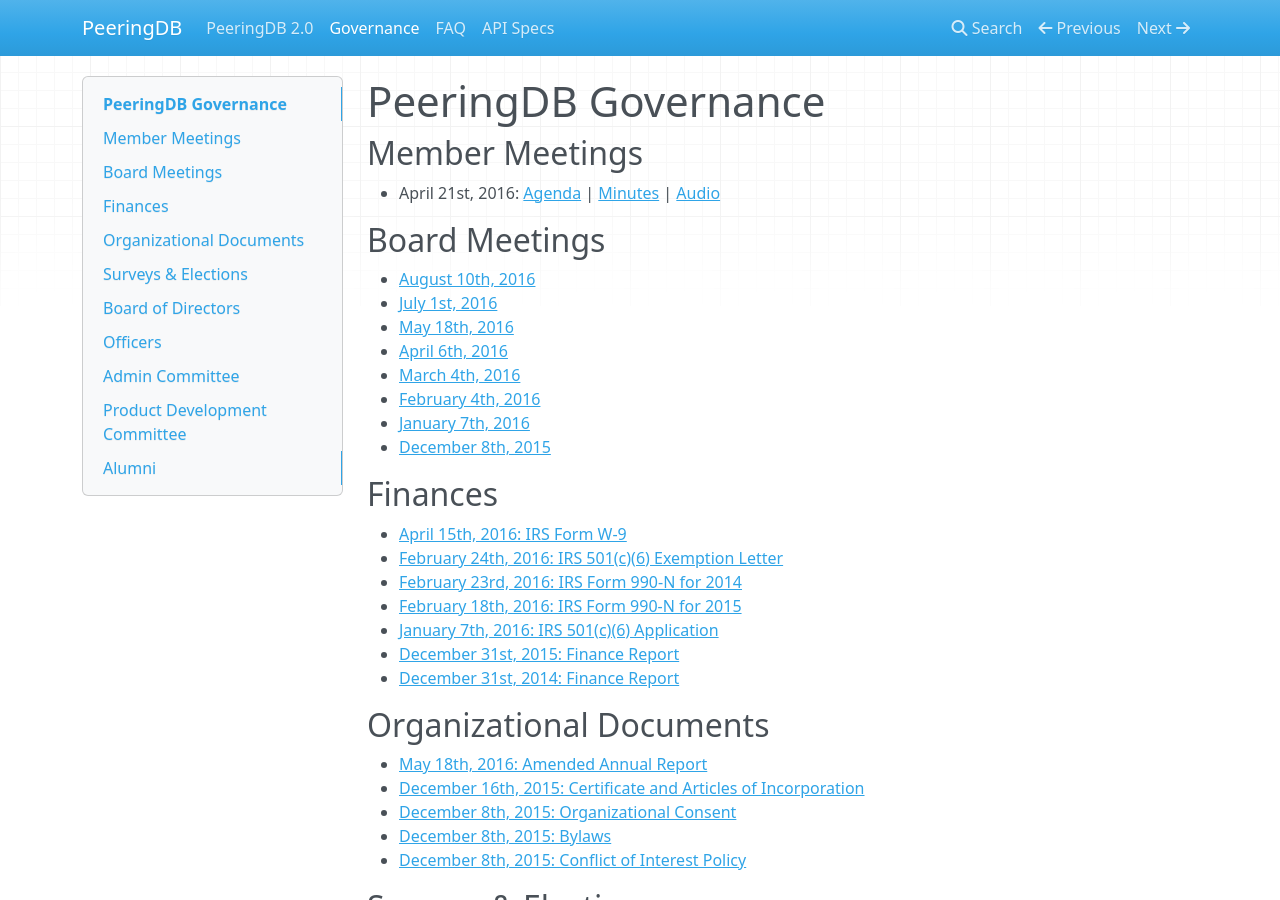
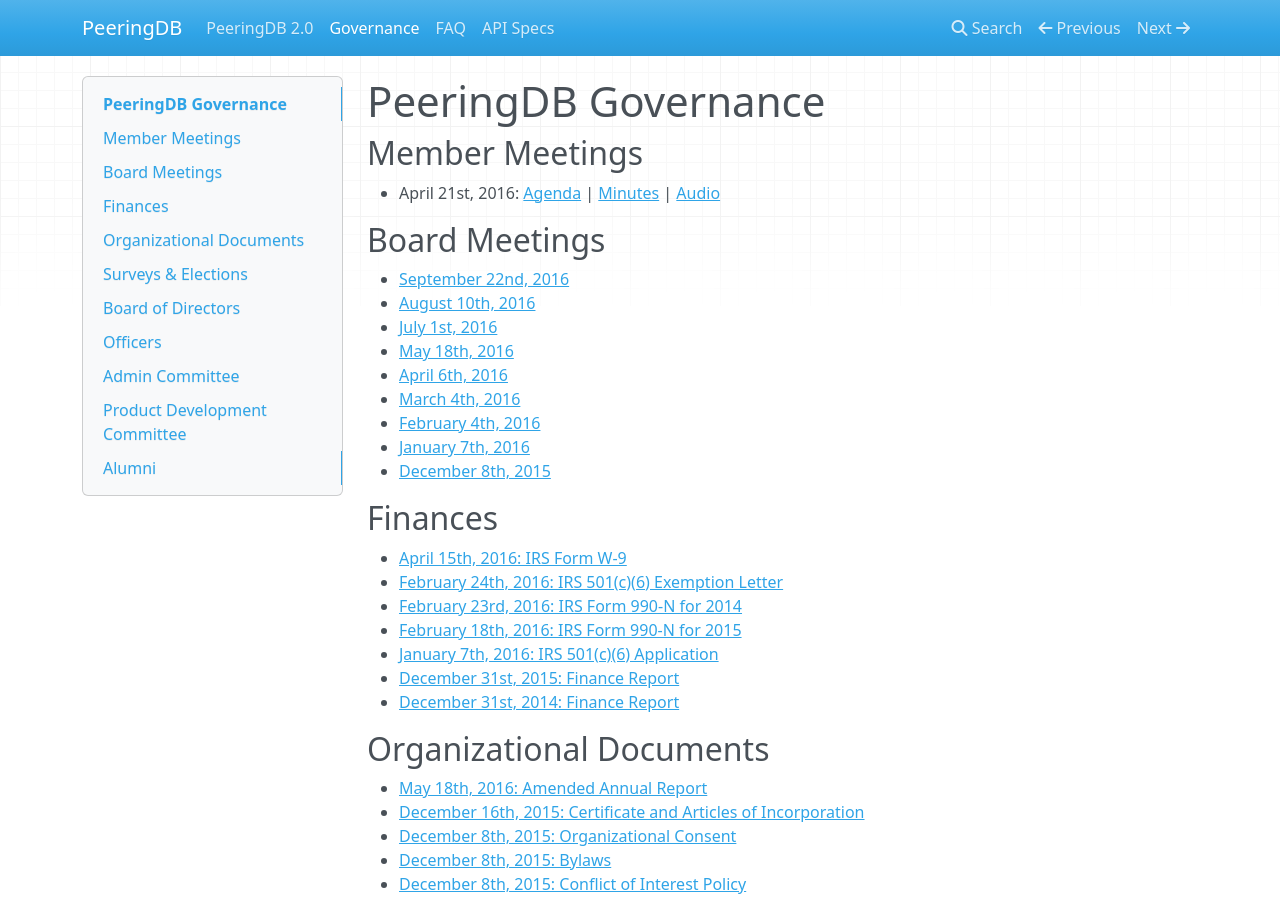
Before and after one commit to peeringdb/docs, an MkDocs documentation site: the page built from docs/gov.md, in a window 1280 px wide and 900 px high. Built offline with MkDocs 1.6.1, drawn with Linux system fonts in a browser that asks for light colours; nearby versions of some CDN libraries; old or Windows-style settings are respelled for this version of MkDocs.

Commit message:
September board meeting.

```diff
--- a/docs/gov.md
+++ b/docs/gov.md
@@ -7,6 +7,7 @@
 
 ## Board Meetings
 
+- [September 22nd, 2016](gov/legaldocs/2016-09-22_PeeringDB_Board_Minutes.pdf)
 - [August 10th, 2016](gov/legaldocs/2016-08-10_PeeringDB_Board_Minutes.pdf)
 - [July 1st, 2016](gov/legaldocs/2016-07-01_PeeringDB_Board_Minutes.pdf)
 - [May 18th, 2016](gov/legaldocs/2016-05-18_PeeringDB_Board_Minutes.pdf)
```
Also changed, not shown: 2 other files.
